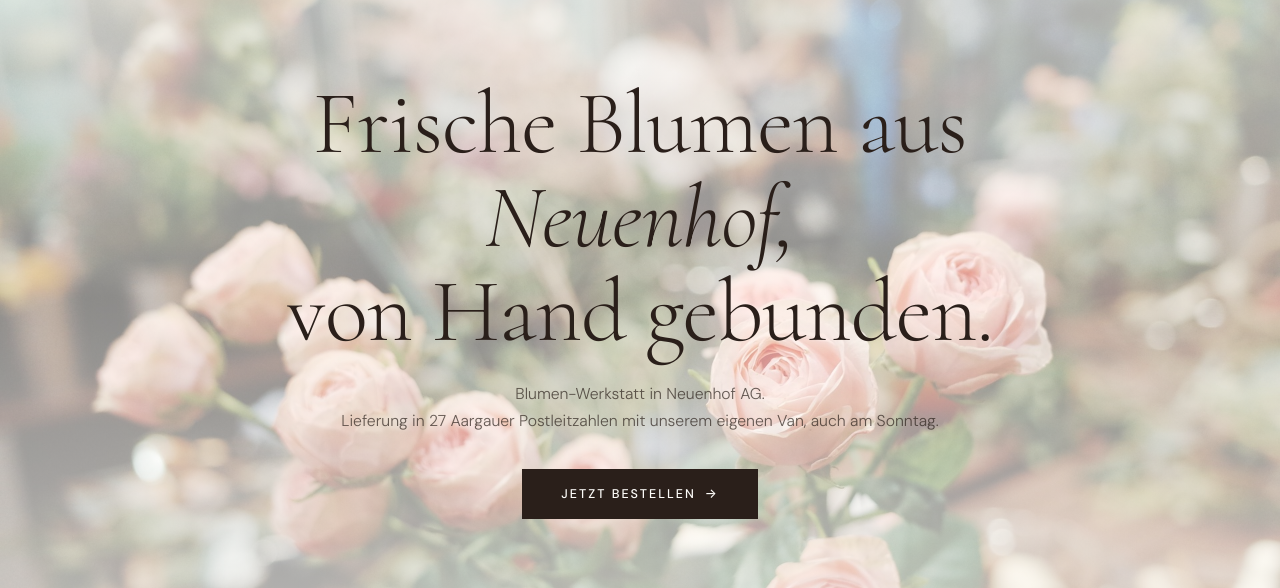
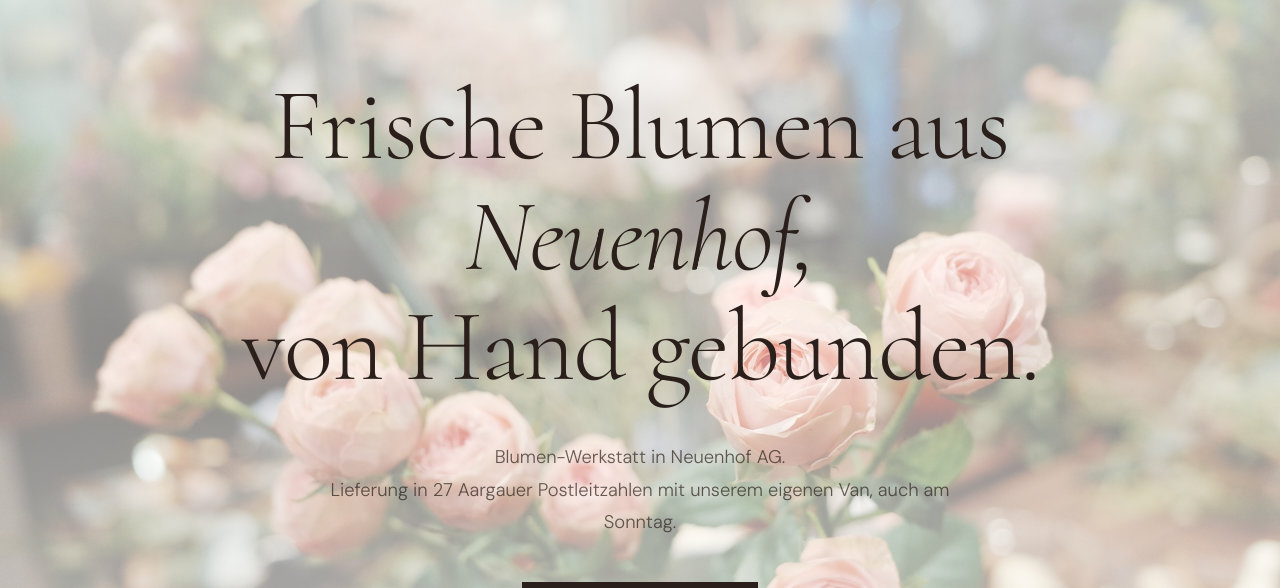
Before and after one commit to MagentaBlumen/magenta-blumen-kishta, a Next.js app: page / in a window 1280 px wide. Shown: the part 163-751 px from the top of the page. Built offline with nearby package versions, Linux system fonts and the light colour scheme; no server answers; the database is empty.

Commit message:
Hero: looser spacing + larger display size, wider centered container

```diff
--- a/src/components/storefront/hero.tsx
+++ b/src/components/storefront/hero.tsx
@@ -10,7 +10,7 @@ import Link from "next/link";
  */
 export function Hero() {
   return (
-    <section className="relative min-h-[min(92vh,700px)] overflow-hidden bg-mist flex items-center">
+    <section className="relative min-h-[min(94vh,820px)] overflow-hidden bg-mist flex items-center">
       {/* eslint-disable-next-line @next/next/no-img-element */}
       <img
           src="/images/FrontCoverPageImage.jpg"
@@ -34,16 +34,16 @@ export function Hero() {
             "linear-gradient(to bottom, rgba(253,252,249,0.72) 0%, rgba(253,252,249,0.55) 50%, rgba(253,252,249,0.72) 100%)",
         }}
       />
-      <div className="relative w-full max-w-7xl mx-auto px-4 lg:px-6 py-16 sm:py-20">
-        <div className="max-w-[560px] lg:max-w-2xl lg:mx-auto lg:text-center">
-          <h1 className="font-display font-light leading-[1.05] text-bark mb-5 text-[clamp(2.6rem,7vw,5.5rem)] tracking-[-0.01em]">
+      <div className="relative w-full max-w-7xl mx-auto px-4 lg:px-6 py-20 sm:py-24 lg:py-28">
+        <div className="max-w-[560px] lg:max-w-5xl lg:mx-auto lg:text-center">
+          <h1 className="font-display font-light leading-[1.08] text-bark mb-7 lg:mb-9 text-[clamp(2.8rem,8vw,7rem)] tracking-[-0.015em]">
             Frische Blumen aus
             <br />
             <em>Neuenhof,</em>
             <br />
             von Hand gebunden.
           </h1>
-          <p className="text-[0.9rem] text-bark/70 leading-[1.7] mb-8 font-light">
+          <p className="text-[0.95rem] lg:text-[1.05rem] text-bark/70 leading-[1.75] mb-10 font-light max-w-xl lg:mx-auto">
             Blumen-Werkstatt in Neuenhof AG.
             <br />
             Lieferung in 27 Aargauer Postleitzahlen mit unserem eigenen Van, auch am Sonntag.
```
